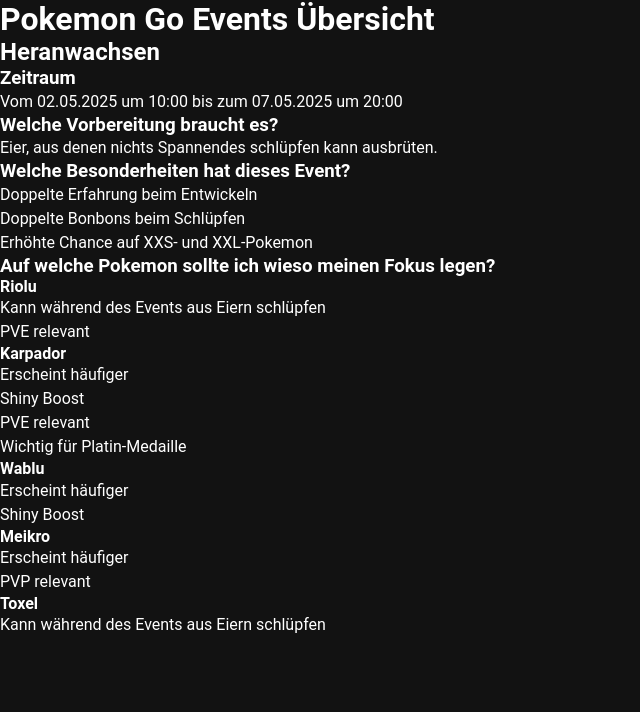
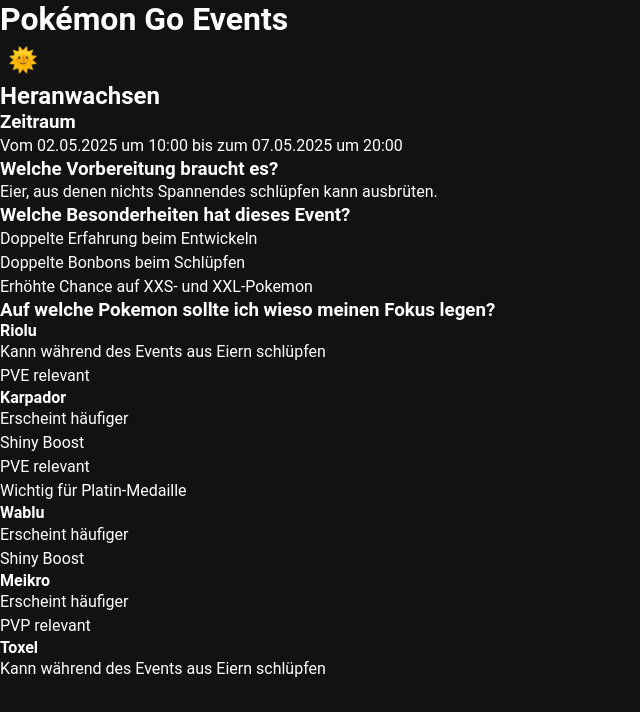
Before and after one commit to NikRoe/pokemon-go-events, a Next.js app: page / in a window 1280 px wide. Shown: the top 712 px of the page, without its empty margins (0-640 px from the left). Built offline with nearby package versions, Linux system fonts and the light colour scheme.

Commit message:
add themetoggle component to header

```diff
--- /dev/null
+++ b/src/components/Header.tsx
@@ -0,0 +1,10 @@
+import ThemeToggle from "@/components/ThemeToggle";
+
+export default function Header() {
+  return (
+    <header>
+      <h1>Pokémon Go Events</h1>
+      <ThemeToggle />
+    </header>
+  );
+}
--- /dev/null
+++ b/src/components/ThemeToggle.tsx
@@ -0,0 +1,21 @@
+import { useTheme } from "@/context/ThemeContext";
+import styled from "styled-components";
+
+const ToggleButton = styled.button`
+  font-size: 1.5rem;
+  padding: 0.5rem;
+  background: none;
+  border: none;
+  color: ${({ theme }) => theme.colors.textPrimary};
+  cursor: pointer;
+`;
+
+export default function ThemeToggle() {
+  const { theme, toggleTheme } = useTheme();
+
+  return (
+    <ToggleButton onClick={toggleTheme}>
+      {theme === "dark" ? "🌞" : "🌙"}
+    </ToggleButton>
+  );
+}
--- /dev/null
+++ b/src/context/ThemeContext.tsx
@@ -0,0 +1,41 @@
+import { createContext, useContext, useState, ReactNode } from "react";
+import { ThemeProvider } from "styled-components";
+import { darkTheme } from "@/styles/themes/darkTheme";
+import { lightTheme } from "@/styles/themes/lightTheme";
+
+type ThemeMode = "light" | "dark";
+
+interface ThemeContextProps {
+  theme: ThemeMode;
+  toggleTheme: () => void;
+}
+
+const ThemeContext = createContext<ThemeContextProps | undefined>(undefined);
+
+export function useTheme() {
+  const context = useContext(ThemeContext);
+  if (!context) {
+    throw new Error("useTheme must be used within a ThemeProvider");
+  }
+  return context;
+}
+
+interface ThemeProviderProps {
+  children: ReactNode;
+}
+
+export function CustomThemeProvider({ children }: ThemeProviderProps) {
+  const [theme, setTheme] = useState<ThemeMode>("dark");
+
+  function toggleTheme() {
+    setTheme((prev) => (prev === "dark" ? "light" : "dark"));
+  }
+
+  const themeObject = theme === "dark" ? darkTheme : lightTheme;
+
+  return (
+    <ThemeContext.Provider value={{ theme, toggleTheme }}>
+      <ThemeProvider theme={themeObject}>{children}</ThemeProvider>
+    </ThemeContext.Provider>
+  );
+}
--- a/src/pages/index.tsx
+++ b/src/pages/index.tsx
@@ -1,3 +1,4 @@
+import Header from "@/components/Header";
 import Head from "next/head";
 
 const eventSpecials = [
@@ -84,7 +85,7 @@ export default function Home() {
         <title>Pokemon Go Events</title>
       </Head>
       <main>
-        <h1>Pokemon Go Events Übersicht</h1>
+        <Header />
         <ul>
           {events.map(
             ({
```
Also changed, not shown: src/pages/_app.tsx (+3 -4 lines).
